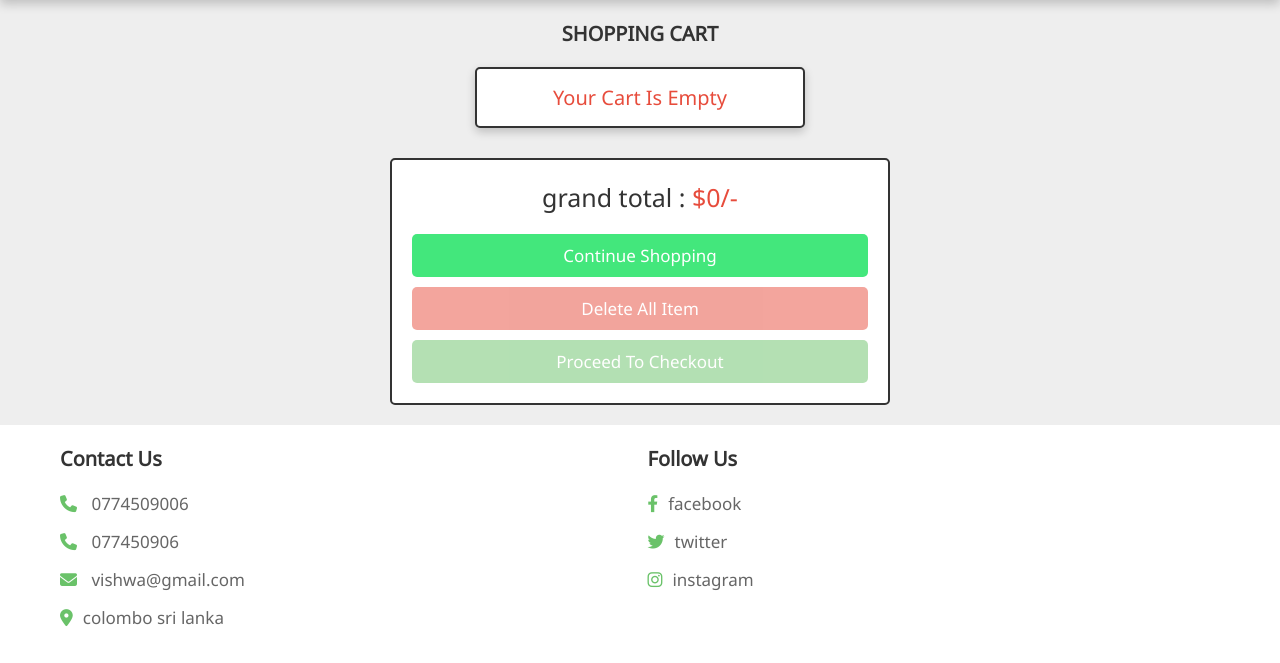
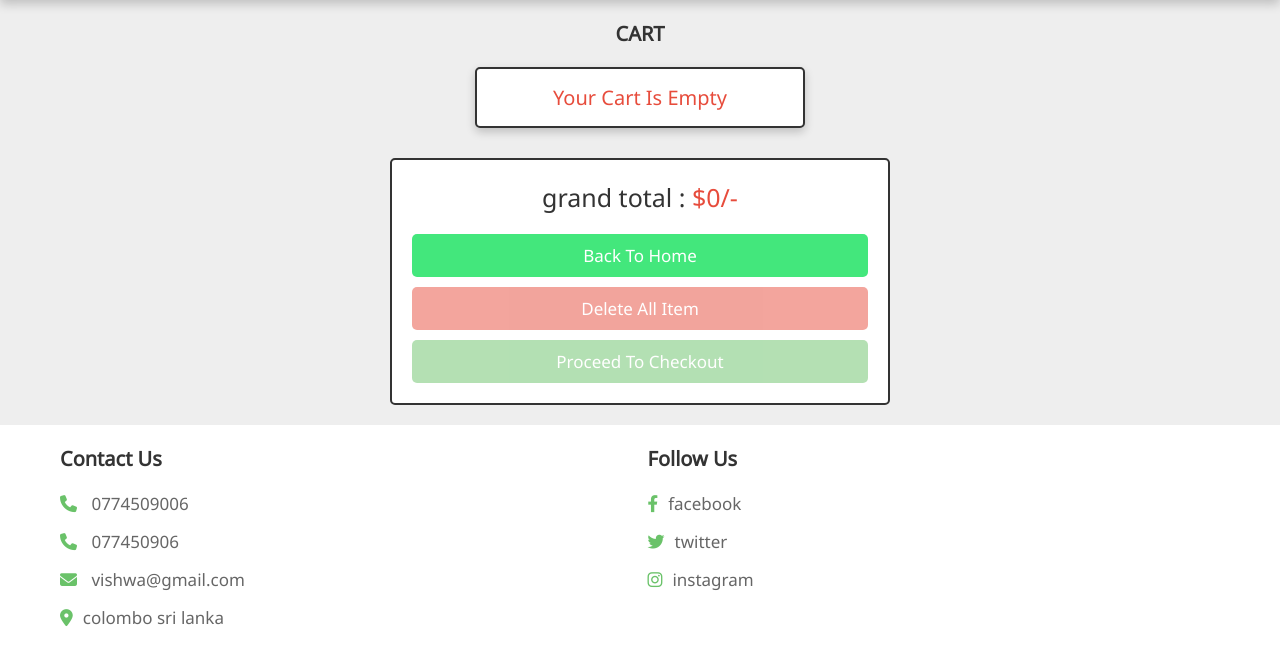
Before and after one commit to shav74/petwet, a PHP site: page /cart.php in a window 1280 px wide. Shown: the part 93-756 px from the top of the page. Run offline with PHP 8.4, Linux system fonts and the light colour scheme; the visitor is signed in with stand-in values (Sample User, id 1); data that the repository does not hold is empty; some libraries are stand-ins or nearby versions.

Commit message:
Update cart.php

```diff
--- a/ecommerce website/cart.php
+++ b/ecommerce website/cart.php
@@ -55,7 +55,7 @@ if(isset($_POST['update_qty'])){
 
 <section class="products shopping-cart">
 
-   <h3 class="heading">shopping cart</h3>
+   <h3 class="heading">Cart</h3>
 
    <div class="box-container">
 
@@ -90,7 +90,7 @@ if(isset($_POST['update_qty'])){
 
    <div class="cart-total">
       <p>grand total : <span>$<?= $grand_total; ?>/-</span></p>
-      <a href="shop.php" class="option-btn">continue shopping</a>
+      <a href="shop.php" class="option-btn">Back to Home</a>
       <a href="cart.php?delete_all" class="delete-btn <?= ($grand_total > 1)?'':'disabled'; ?>" onclick="return confirm('delete all from cart?');">delete all item</a>
       <a href="checkout.php" class="btn <?= ($grand_total > 1)?'':'disabled'; ?>">proceed to checkout</a>
    </div>
```
